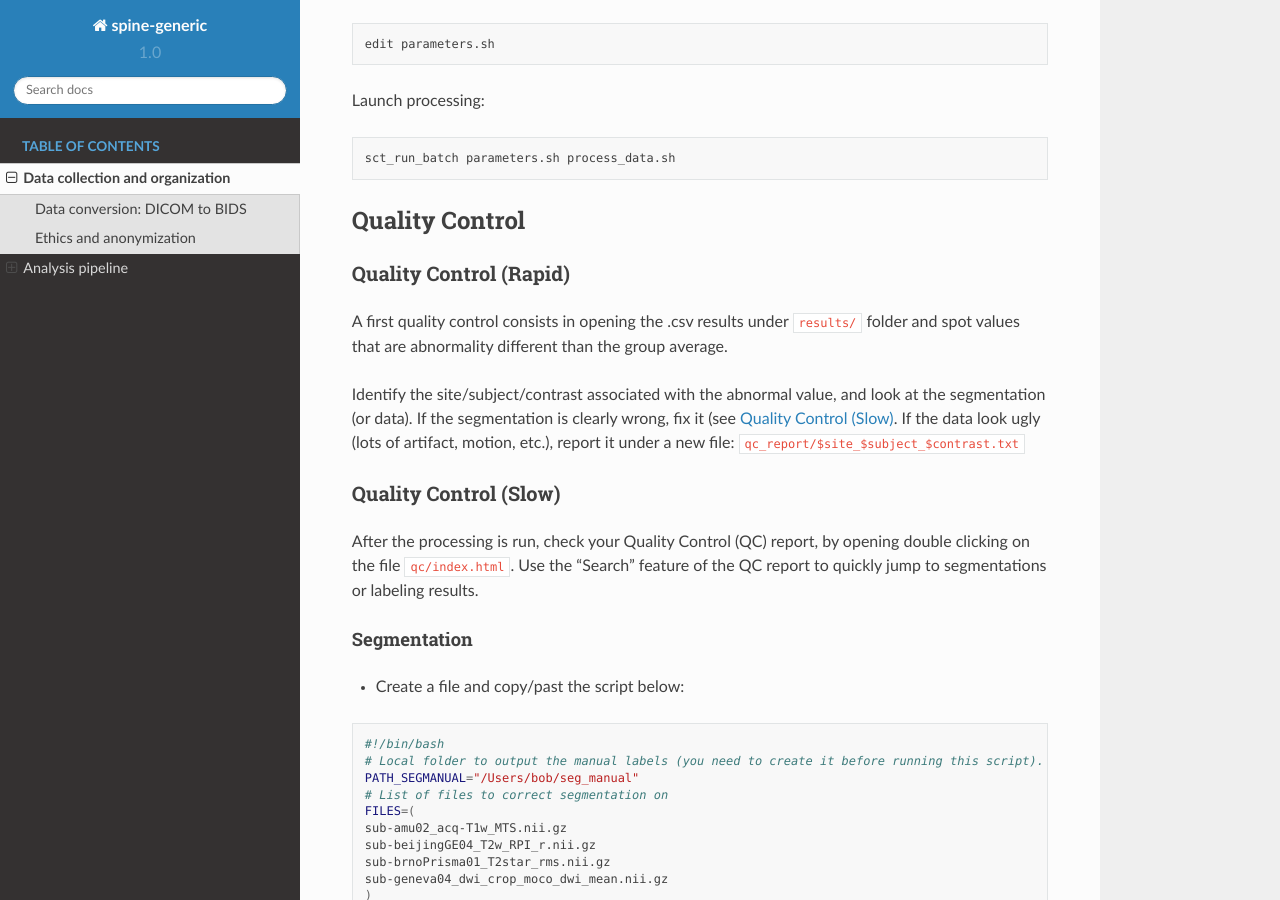
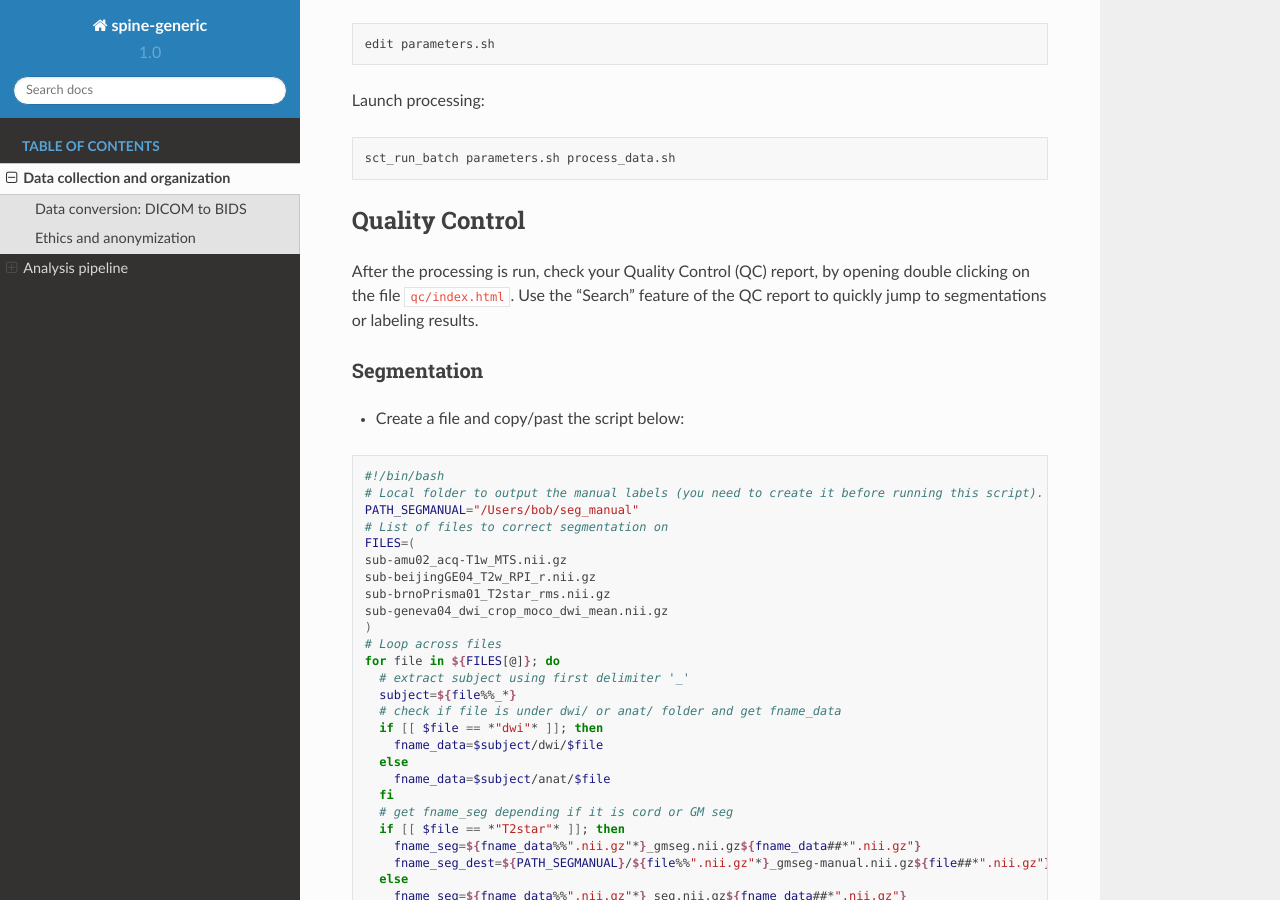
Before and after one commit to spine-generic/spine-generic, a Sphinx documentation site: the page built from docs/documentation.rst, in a window 1280 px wide and 900 px high, scrolled down 4536 px. Built offline with Sphinx 7.4.7 and the Read the Docs theme 2.0.0, drawn with Linux system fonts in a browser that asks for light colours.

```diff
--- a/docs/documentation.rst
+++ b/docs/documentation.rst
@@ -248,22 +248,6 @@
 
 Quality Control
 ---------------
-
-Quality Control (Rapid)
-~~~~~~~~~~~~~~~~~~~~~~~
-
-A first quality control consists in opening the .csv results under
-``results/`` folder and spot values that are abnormality different than
-the group average.
-
-Identify the site/subject/contrast associated with the abnormal value,
-and look at the segmentation (or data). If the segmentation is clearly
-wrong, fix it (see `Quality Control (Slow) <#quality-control-slow>`__.
-If the data look ugly (lots of artifact, motion, etc.), report it under
-a new file: ``qc_report/$site_$subject_$contrast.txt``
-
-Quality Control (Slow)
-~~~~~~~~~~~~~~~~~~~~~~
 
 After the processing is run, check your Quality Control (QC) report, by
 opening double clicking on the file ``qc/index.html``. Use the "Search"
```
Also changed, not shown: other parts of docs/documentation.rst (+1 -1 lines).
